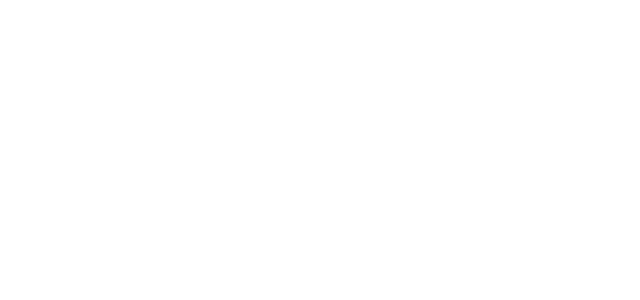
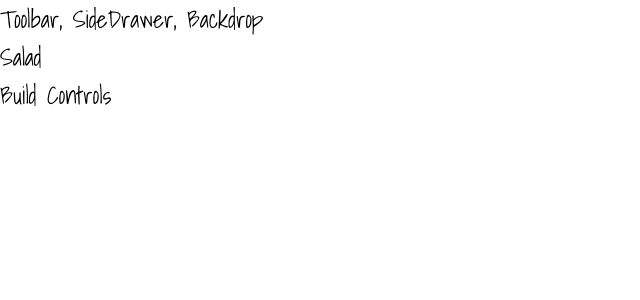
Before and after one commit to Loratadin/skinny-salad, a React (Create React App) app: page / in a window 1280 px wide. Shown: the top 300 px of the page, without its empty margins (0-640 px from the left). Built offline with nearby package versions, Linux system fonts and the light colour scheme.

Commit message:
Create SaladBuilder container

```diff
--- a/package.json
+++ b/package.json
@@ -5,7 +5,8 @@
   "dependencies": {
     "react": "^16.4.2",
     "react-dom": "^16.4.2",
-    "react-scripts": "1.1.5"
+    "react-scripts": "1.1.5",
+    "styled-components": "^3.4.4"
   },
   "scripts": {
     "start": "react-scripts start",
--- a/src/App.js
+++ b/src/App.js
@@ -1,9 +1,13 @@
 import React, { Component } from 'react';
-
+import Layout from './components/Layout/Layout';
+import SaladBuilder from './containers/SaladBuilder/SaladBuilder';
 class App extends Component {
   render() {
     return (
       	<div>
+			<Layout>
+				<SaladBuilder/>
+			</Layout>
       	</div>
     );
   }
--- a/src/components/Layout/Layout.js
+++ b/src/components/Layout/Layout.js
@@ -5,7 +5,7 @@
     <Aux>
         <div> Toolbar, SideDrawer, Backdrop </div>
         <main>
-            {PaymentResponse.children}
+            {props.children}
         </main>
     </Aux>
 );
--- /dev/null
+++ b/src/containers/SaladBuilder/SaladBuilder.js
@@ -0,0 +1,16 @@
+import React, { Component } from 'react';
+import Aux from '../../hoc/Aux.js';
+
+class SaladBuilder extends Component {
+ 	render() {
+		 return (
+			<Aux>
+				<div>Salad</div>
+				<div>Build Controls</div>
+			</Aux>
+		 );
+
+ 	}
+}
+
+export default SaladBuilder;
--- a/src/index.css
+++ b/src/index.css
@@ -2,4 +2,5 @@
   margin: 0;
   padding: 0;
   font-family: "Shadows Into Light", cursive;
+  font-size: 24px;
 }
```
Also changed, not shown: src/components/Layout/Layout.style.js (added), 1 other file (tests, documents, lock files or other folders).
